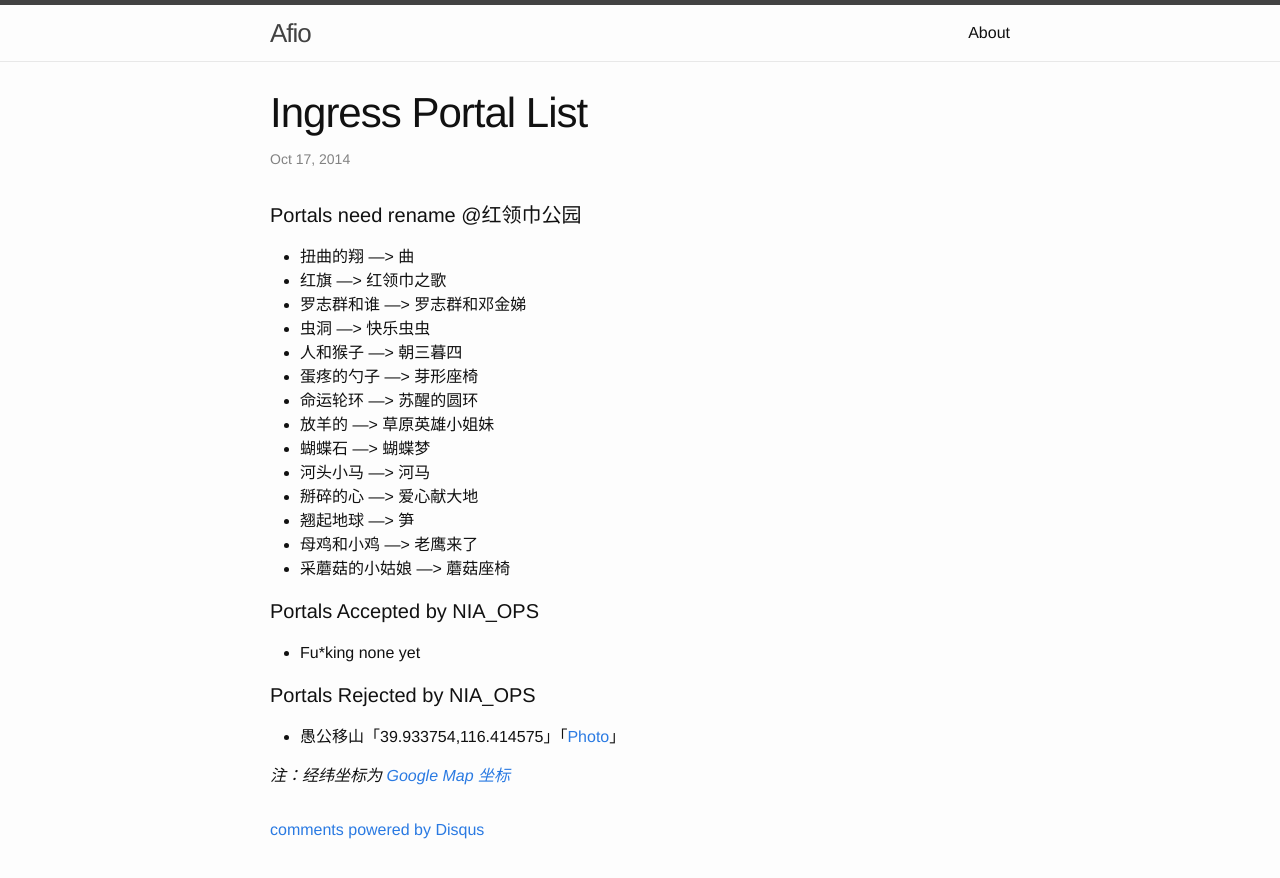
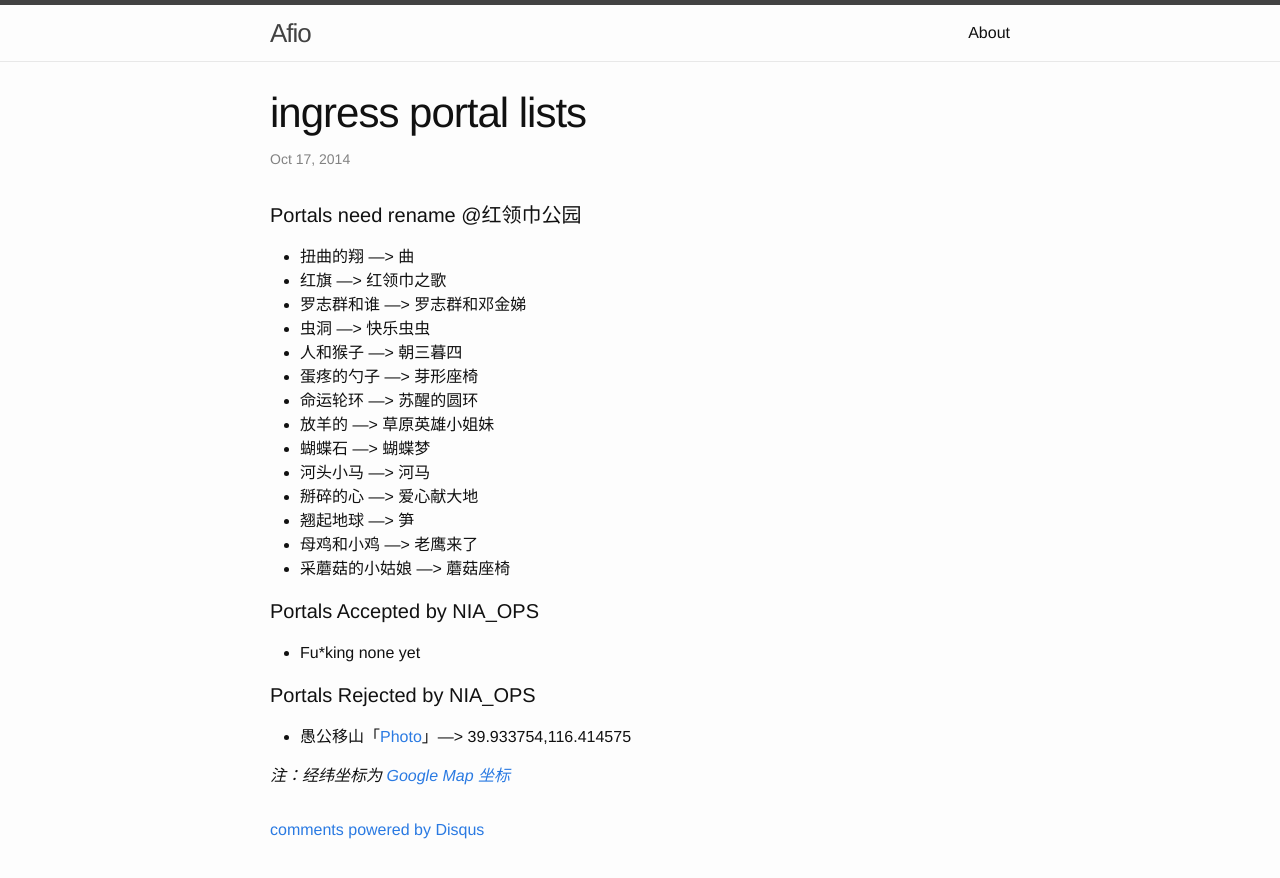
Before and after one commit to Afio/afio.github.io, a Jekyll site: the page built from _posts/2014-10-17-Ingress-Portal-About.md, in a window 1280 px wide. Shown: the top 878 px of the page. Built offline with Jekyll 4.4.1, drawn with Linux system fonts in a browser that asks for light colours; comment, search, counter and statistics services are not loaded.

Commit message:
link update

```diff
--- a/_posts/2014-10-17-Ingress-Portal-About.md
+++ b/_posts/2014-10-17-Ingress-Portal-About.md
@@ -1,6 +1,6 @@
 ---
 layout: post
-title:  "Ingress Portal List"
+title:  "ingress portal lists"
 date:   2014-10-17 20:00:00
 categories: ingress
 
@@ -33,8 +33,7 @@ categories: ingress
 ####Portals Rejected by NIA_OPS
 
 
-- 愚公移山「39.933754,116.414575」「[Photo](http://pic.yupoo.com/sharemyself/EbPAY3jw/medish.jpg)」
-
+- 愚公移山「<a href="http://pic.yupoo.com/sharemyself/EbPAY3jw/medish.jpg" target="_blank">Photo</a>」---> 39.933754,116.414575
 
 
 
```
